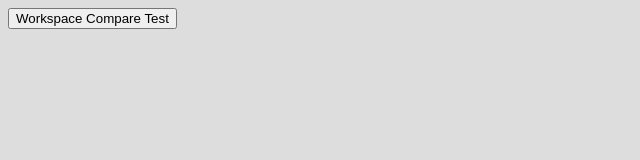
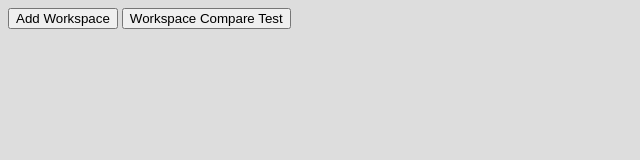
Before and after one commit to MishaSavchenko/ros_workspace_compare, an Electron app: page index.html in a window 800 px wide. Shown: the whole page, without its empty margins (0-640 px from the left). Drawn offline with Linux system fonts and the light colour scheme.

Commit message:
added a button for adding workspaces

```diff
--- a/index.html
+++ b/index.html
@@ -9,6 +9,8 @@
 </head>
 
 <body>
+
+    <button id="workspace_adder">Add Workspace</button>
 
     <div id="collapsible_template" hidden>
         <button type="button" class="collapsible active">
```
